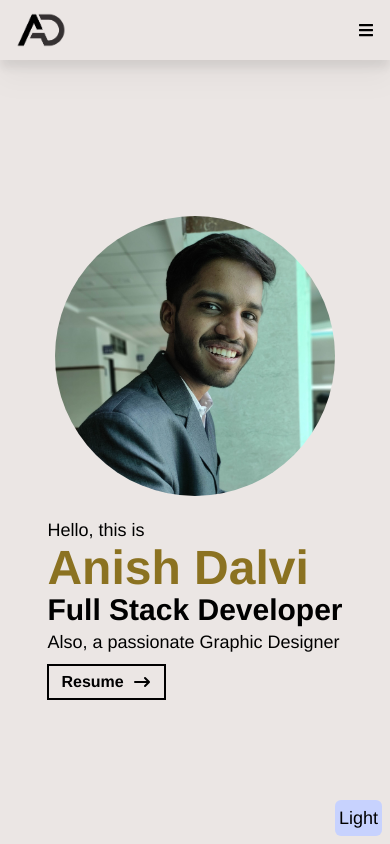
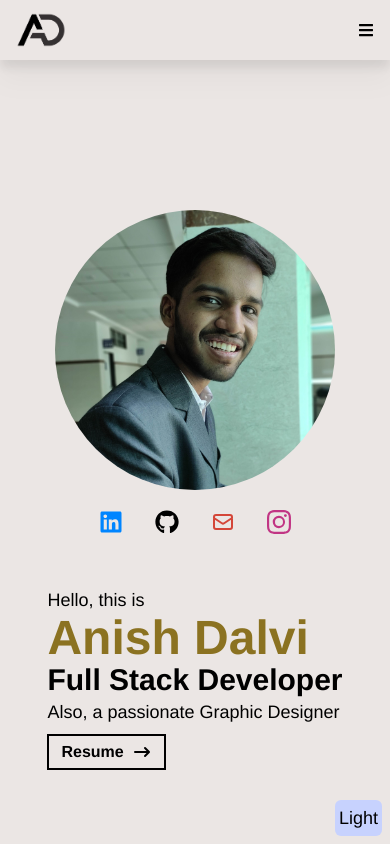
Before and after one commit to anishdalvi/portfolio-2023, a React (Vite) app: page / in a window 390 px wide. Shown: the top 844 px of the page. Built offline with nearby package versions, Linux system fonts and the light colour scheme.

Commit message:
Social Icons added in Mobile Screen

```diff
--- a/src/data/socials.js
+++ b/src/data/socials.js
@@ -24,3 +24,27 @@ export const socials = [
     bgColor: "instagram",
   },
 ];
+
+export const socialsMobile = [
+  {
+    title: "LinkedIn",
+    icon: <FaLinkedin />,
+    bgColor: "linkedin",
+  },
+  {
+    title: "Github",
+    icon: <FaGithub />,
+    bgColor: "github",
+    color: "#EBE6E4",
+  },
+  {
+    title: "E-Mail",
+    icon: <HiOutlineMail />,
+    bgColor: "email",
+  },
+  {
+    title: "Instagram",
+    icon: <BsInstagram />,
+    bgColor: "instagram",
+  },
+];
--- a/src/pages/About.jsx
+++ b/src/pages/About.jsx
@@ -5,7 +5,7 @@ const About = () => {
     const themeCSS = 'bg-light-bg text-black-400 dark:bg-dark-bg2 dark:text-gray-400'
 
     return (
-        <div name='about' className={`w-full h-screen ${themeCSS} pb-40 sm:pb-0`}>
+        <div name='about' className={`w-full h-fit sm:h-screen ${themeCSS} pt-[130px] sm:pt-0`}>
             <div className="flex flex-col justify-center items-center w-full h-full px-10">
                 <div className='max-w-[1000px] w-full grid grid-cols-2 gap-8'>
                     <div className='sm:text-right pb-8 pl-4'>
@@ -26,7 +26,7 @@ const About = () => {
                     </div>
                     <div className="font-medium">
                         <p>
-                        Keen Coder. Currently, I am pursuing BE in Information Technology from Vidyavardhini's College of Engineering and Technology, Vasai. I have made many websites using the skills mentioned below and lately I have started building RESPONSIVE websites. I have created many posters and designs using Photoshop and Adobe Illustrator. Also.....
+                            Keen Coder. Currently, I am pursuing BE in Information Technology from Vidyavardhini's College of Engineering and Technology, Vasai. I have made many websites using the skills mentioned below and lately I have started building RESPONSIVE websites. I have created many posters and designs using Photoshop and Adobe Illustrator. Also.....
                         </p>
                     </div>
                 </div>
--- a/src/pages/Home.jsx
+++ b/src/pages/Home.jsx
@@ -1,6 +1,8 @@
 import React from 'react'
 import { HiArrowNarrowRight } from 'react-icons/hi'
 import AnishImg from '../assets/anish_img2.jpg'
+import { socials, socialsMobile } from '../data/socials'
+import { FaGithub } from 'react-icons/fa'
 
 
 const Home = () => {
@@ -11,7 +13,7 @@ const Home = () => {
         <div name='home' className={`w-full h-screen ${themeCSS}`} >
 
             {/* Container */}
-            <div className="max-w-[1000px] md:ml-10 lg:mx-auto px-10 flex items-center flex-col-reverse gap-5 sm:gap-10 md:gap-20 sm:flex-row-reverse sm:items-center justify-center h-full pt-20 sm-pt-0">
+            <div className="max-w-[1000px] md:ml-10 lg:mx-auto px-10 flex items-center flex-col-reverse gap-10 sm:gap-10 md:gap-20 sm:flex-row-reverse sm:items-center justify-center h-full pt-36 sm:pt-0">
                 <div className="intro-text">
                     <p className='text-lg sm:text-xl font-extralight d2:text-lg dark:text-light'>Hello, this is</p>
                     <h1 className='text-5xl sm:text-7xl d0:text-5xl d1:text-5xl d2:text-6xl  font-bold text-dark-sign dark:text-light-sign '>Anish Dalvi</h1>
@@ -32,6 +34,37 @@ const Home = () => {
                 <div className="intro-img">
                     <div className="anish-img w-[280px] d0:w-[260px] d1:w-[280px] md:w-[300px] lg:w-[350px]  ">
                         <img src={AnishImg} alt="Image" className='w-full rounded-full' />
+
+                        <div className='flex md:hidden mt-2 justify-center gap-2 '>
+                            {socialsMobile.map(social => (
+                                <ul key={social.title}>
+                                    <li className={`hover:bg-light-sign rounded-full p-3 duration-300 text-2xl
+                                    text-${social.color || social.bgColor}
+                                    hover:text-dark-bg-color`}>
+                                        {social.icon}
+                                    </li>
+                                </ul>
+                            ))}
+                        </div>
+
+                        {/* Below code is kept to solve social bg color glitch */}
+
+                        <ul className='hidden'>
+                            <li className='text-github'>
+                                <FaGithub />
+                            </li>
+
+                            <li className='text-linkedin'>
+                                <FaGithub />
+                            </li>
+                            <li className='text-instagram'>
+                                <FaGithub />
+                            </li>
+                            <li className='text-email'>
+                                <FaGithub />
+                            </li>
+                        </ul>
+
                     </div>
                 </div>
 
--- a/tailwind.config.js
+++ b/tailwind.config.js
@@ -25,6 +25,10 @@ export default {
         "light-sign": "#DABB54",
         "dark-bg-color": "#242424",
         "light-bg-color": "#EBE6E4",
+        linkedin: "#0085FF",
+        github: "#17202A",
+        email: "#D44638",
+        instagram: "#c13584",
       },
       screens: {
         d0: {
@@ -36,8 +40,8 @@ export default {
           max: "870px",
         },
         d2: {
-          min: "870px",
-          max: "950px",
+          min: "871px",
+          max: "991px",
         },
       },
     },
```
